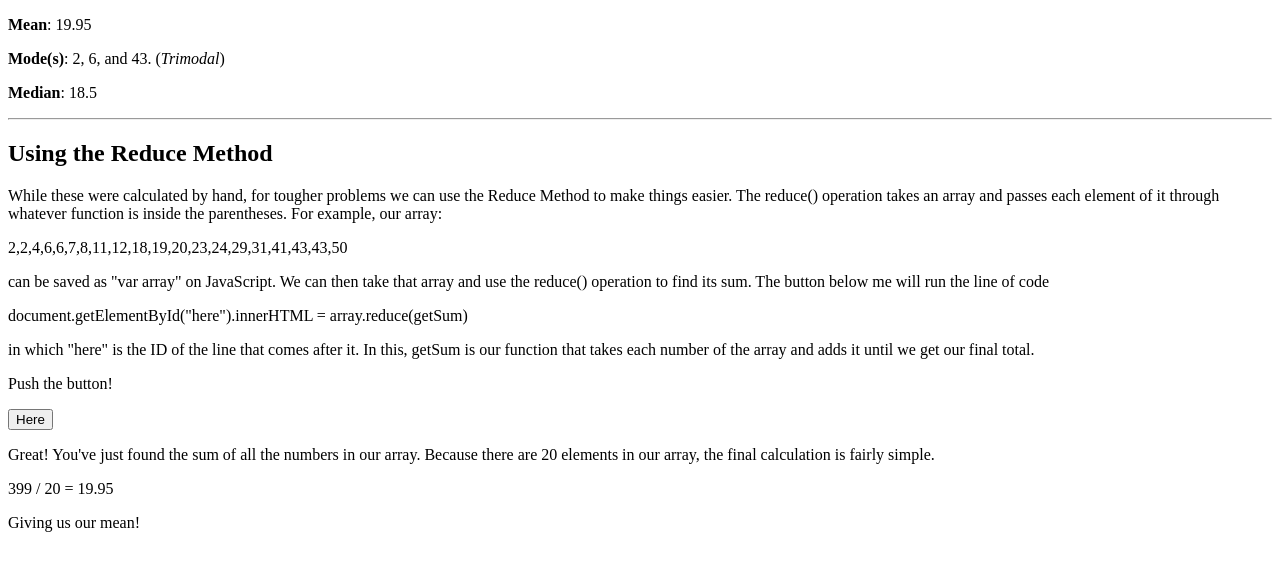
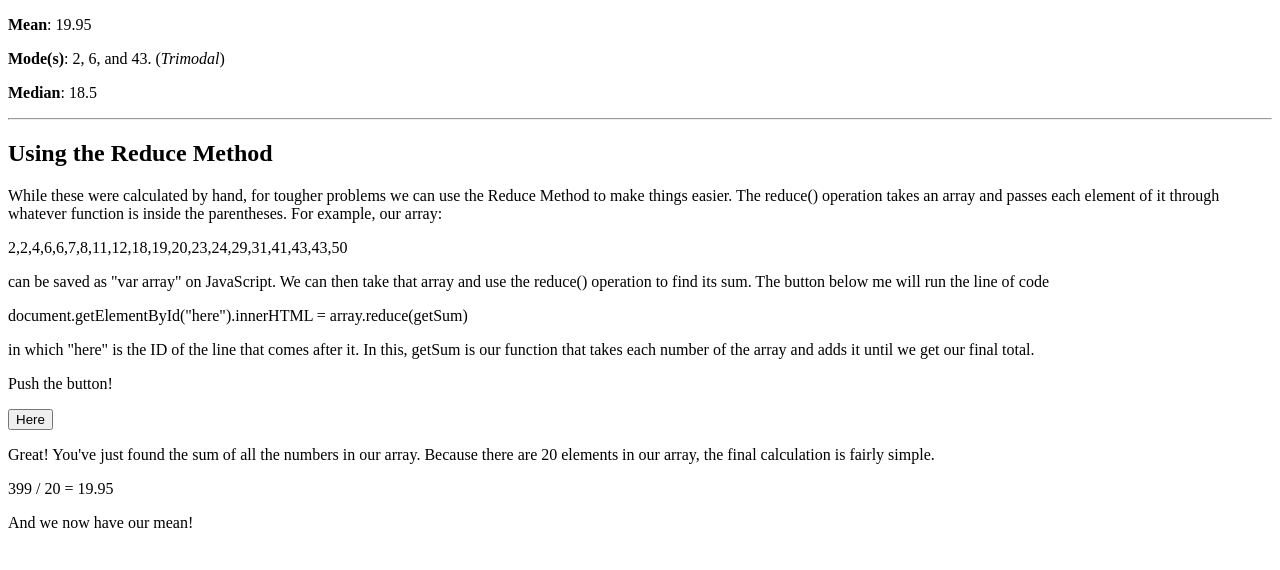
Before and after one commit to Xapakas/NumberCruncher, a plain HTML site: page index.html in a window 1280 px wide. Drawn offline with Linux system fonts and the light colour scheme.

Commit message:
Update index.html

```diff
--- a/index.html
+++ b/index.html
@@ -20,7 +20,7 @@
     <p><span id="here"></span></p>
     <p>Great! You've just found the sum of all the numbers in our array. Because there are 20 elements in our array, the final calculation is fairly simple.</p>
     <p>399 / 20 = 19.95</p>
-    <p>Giving us our mean!</p>
+    <p>And we now have our mean!</p>
     <script>
 
       var array = [2,2,4,6,6,7,8,11,12,18,19,20,23,24,29,31,41,43,43,50];
```
